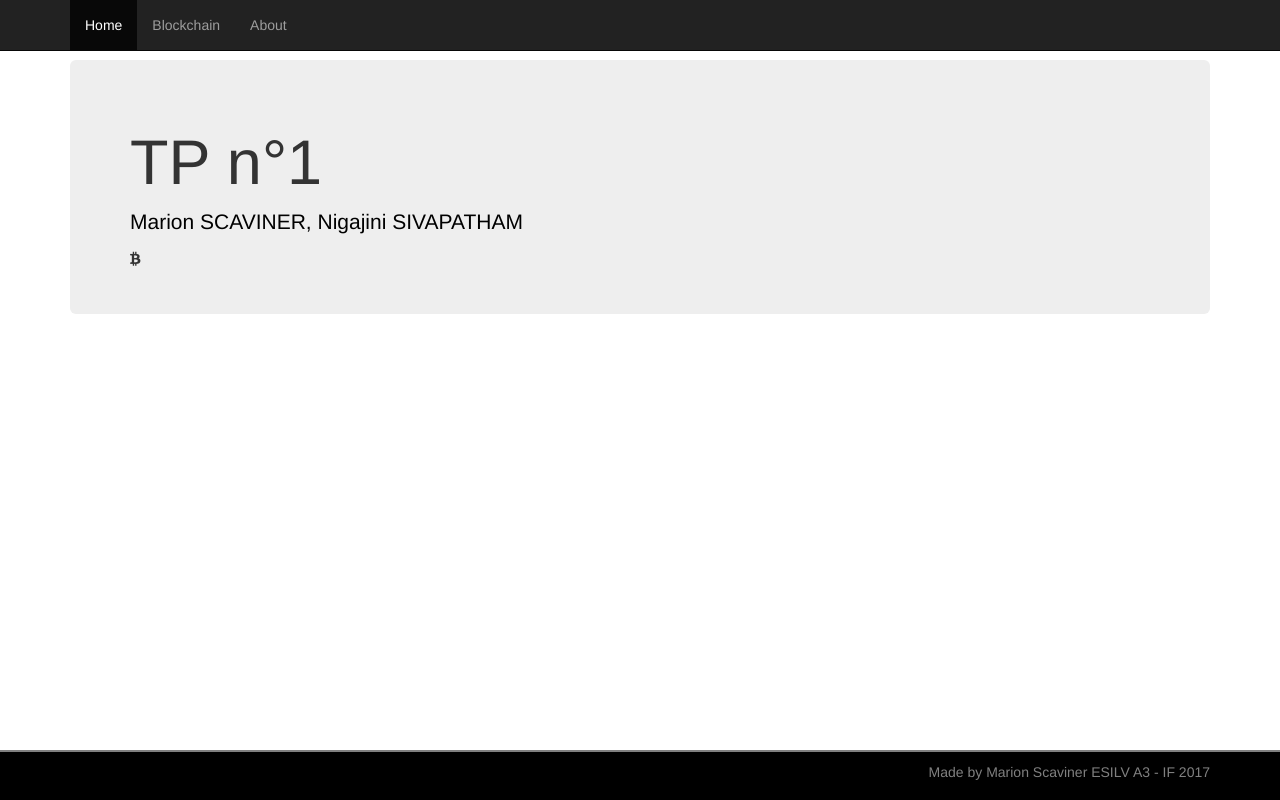
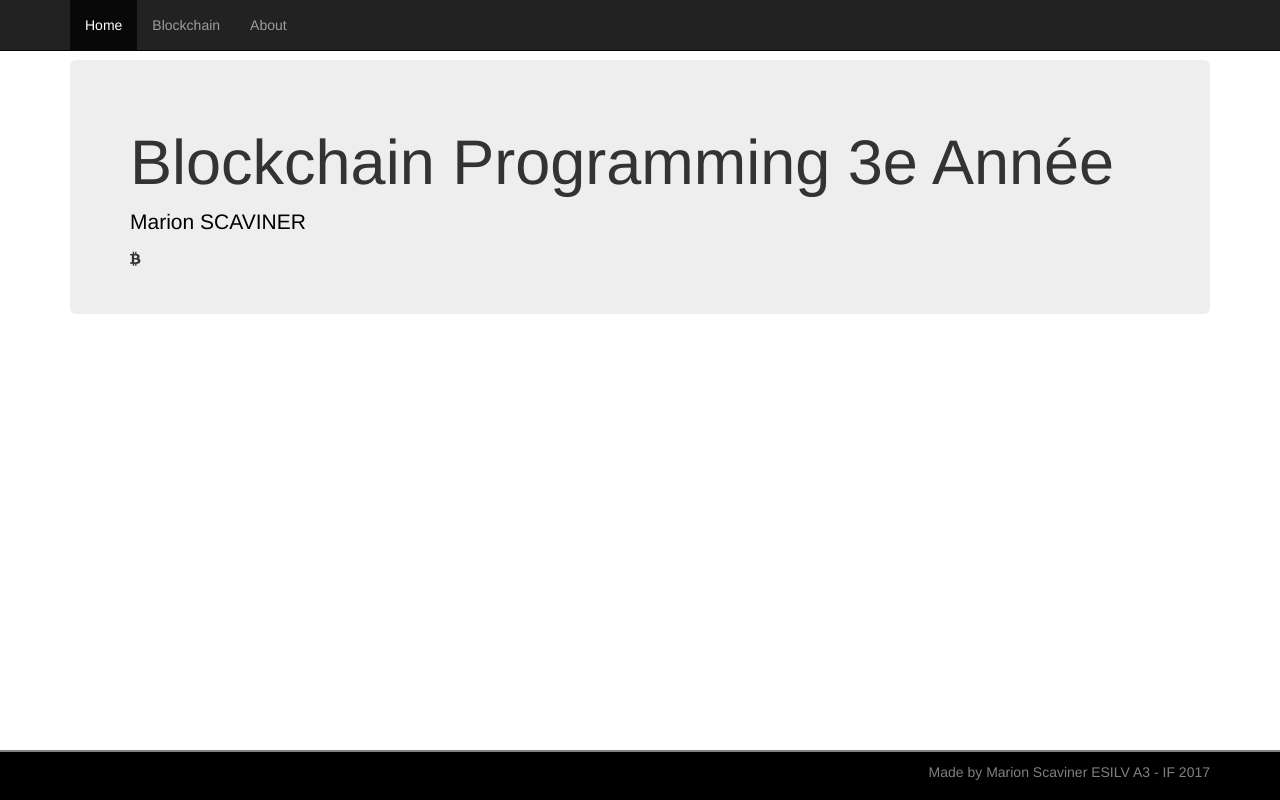
Before and after one commit to Marion1996/Marion1996.github.io, a plain HTML site: page index.html in a window 1280 px wide. Drawn offline with nearby package versions, Linux system fonts and the light colour scheme.

Commit message:
Update index.html

```diff
--- a/index.html
+++ b/index.html
@@ -28,8 +28,8 @@
 
 	<div class="container theme-showcase" role="main">
 		<div class="jumbotron">
-			<h1>TP n°1</h1>
-    			<p>Marion SCAVINER, Nigajini SIVAPATHAM</p>
+			<h1>Blockchain Programming 3e Année</h1>
+    			<p>Marion SCAVINER</p>
 			<i class="fa fa-btc"></i>
 		</div>
 	</div>
```
